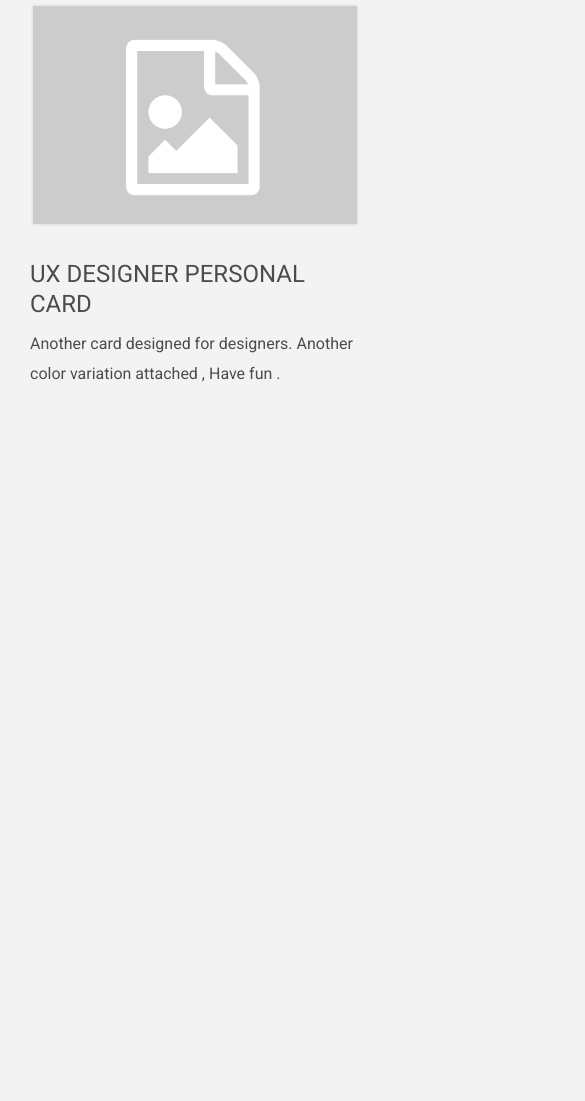
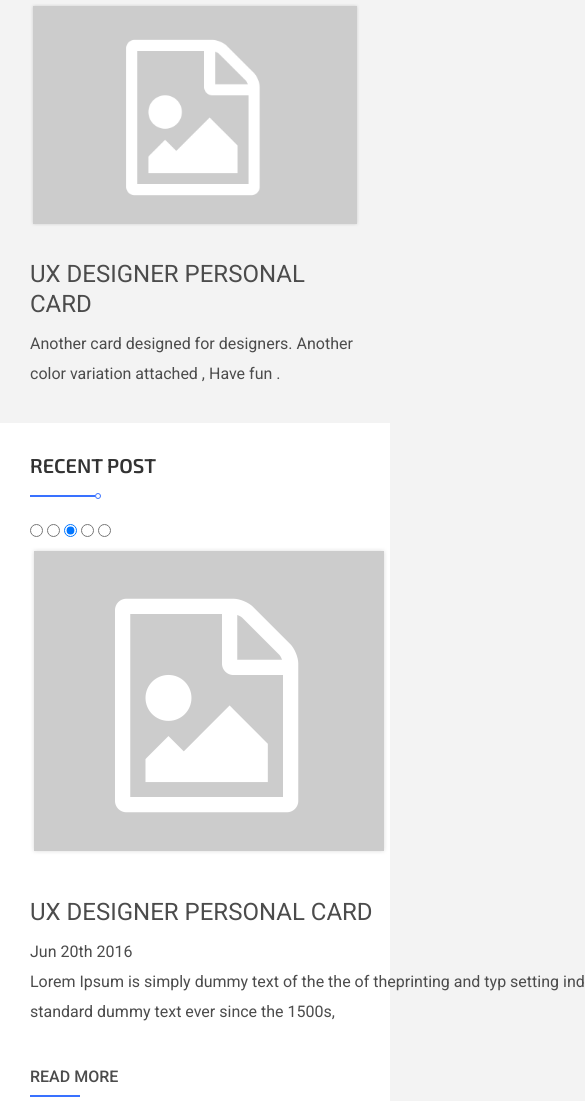
Before and after one commit to ValeryGazzaev/VisitCard, a plain HTML site: page index.html in a window 390 px wide. Shown: the part 4469-5570 px from the top of the page, 585 px wide, since content can reach past the window. Before the commit the page ends 4892 px from the top, so only its background shows below. Drawn offline with Linux system fonts and the light colour scheme.

Commit message:
slider strating

```diff
--- /dev/null
+++ b/css/blocks/post.css
@@ -0,0 +1,137 @@
+.post {
+	padding: 69px 30px 64px 97px;
+	background-color: #fff;
+}
+
+.post .title {
+	position: relative;
+	max-width: 190px;
+	line-height: 80px;
+	margin-bottom: 98px;
+}
+
+.post .title::before {
+	position: absolute;
+	content: "";
+	width: 65px;
+	height: 2px;
+	bottom: 0;
+	background-color: #3971ff;
+	transition: all 0.3s ease;
+}
+
+.post .title::after {
+	position: absolute;
+	content: "";
+	width: 4px;
+	height: 4px;
+	border-radius: 50%;
+	bottom: -2px;
+	left: 65px;
+	border: 1px solid #3971ff;
+	transition: all 0.3s ease;
+}
+
+.post:hover .title::before {
+	width: 97%;
+}
+
+.post:hover .title::after {
+	-webkit-transform: translateX(120px);
+	transform: translateX(120px);
+}
+
+.post-slides-text p:nth-of-type(1) {
+	font-size: 24px;
+	line-height: 30px;
+	text-transform: uppercase;
+	margin: 32px 0 10px;
+}
+
+.post-slides-text:hover .sub-title,
+.post-slides-text:hover {
+	color: #3971ff;
+}
+
+.post-slides-text a {
+	position: relative;
+	display: inline-block;
+	text-transform: uppercase;
+	font-size: 16px;
+	line-height: 40px;
+	font-weight: 500;
+	color: #4c4c4c;
+	transition: all 0.2s ease;
+	margin-top: 30px;
+}
+
+.post-slides-text a:hover {
+	color: #3971ff;
+}
+
+.post-slides-text a:before {
+	position: absolute;
+	bottom: 0;
+	content: "";
+	width: 50px;
+	height: 2px;
+	background-color: #3971ff;
+	transition: all 0.2s ease;
+}
+
+.post-slides-text a:hover:before {
+	width: 150px;
+}
+
+
+/*Slider post*/
+
+.post-wrap-slider {
+	position: relative;
+	width: 920px;
+}
+
+.post-wrap-slider-controls {
+	position: absolute;
+	display: block;
+	top: 0;
+	width: 670px;
+	box-shadow: inset 0 2px 0 0 #4c4c4c;
+	z-index: 100;
+}
+
+
+@media (max-width: 768px) {
+	.post {
+		padding: 40px 30px 4px 60px;
+	}
+	.post .title {
+		font-size: 28px;
+		line-height: 50px;
+		margin-bottom: 40px;
+	}
+	.post:hover .title::before {
+		width: 65px;
+	}
+	.post:hover .title::after {
+		-webkit-transform: translateX(0);
+		transform: translateX(0);
+	}
+}
+
+@media (max-width: 565px) {
+	.post {
+		padding: 30px 30px 4px 30px;
+	}
+	.post .title {
+		font-size: 20px;
+		line-height: 24px;
+		margin-bottom: 40px;
+	}
+	.post .title::before {
+		bottom: -20px;
+	}
+	.post .title::after {
+		bottom: -22px;
+	}
+}
--- a/css/blocks/project.css
+++ b/css/blocks/project.css
@@ -87,10 +87,10 @@
 	font-weight: 100;
 	top: 50%;
 	left: 50%;
+	-webkit-transform: translate(-50%, -50%);
 	transform: translate(-50%, -50%);
 	color: #3971ff;
 }
-
 
 .project-blocks p:nth-of-type(1) {
 	font-size: 24px;
--- a/css/style.css
+++ b/css/style.css
@@ -6,3 +6,4 @@
 @import url("blocks/education.css");
 @import url("blocks/experience.css");
 @import url("blocks/project.css");
+@import url("blocks/post.css");
--- a/index.html
+++ b/index.html
@@ -165,8 +165,43 @@
 							<p>Another card designed for designers. Another color variation attached ,  Have fun .</p>
 						</div>
 					</div>
+				</div>
 				<!-- end project -->
+
+				<!-- begin post -->
+				<div class="post">
+					<p class="title">Recent post</p>
+					<div class="post-wrap">
+						<div class="post-wrap-slider">
+							<input id="post-btn-1" type="radio" name="toogle">
+							<input id="post-btn-2" type="radio" name="toogle">
+							<input id="post-btn-3" type="radio" name="toogle" checked>
+							<input id="post-btn-4" type="radio" name="toogle">
+							<input id="post-btn-5" type="radio" name="toogle">
+							<div class="post-wrap-slider-controls">
+								<label for="post-btn-1"></label>
+								<label for="post-btn-2"></label>
+								<label for="post-btn-3"></label>
+								<label for="post-btn-4"></label>
+								<label for="post-btn-5"></label>
 							</div>
+							<div class="post-wrap-slider-inner">
+								<div class="post-wrap-slider-slides">
+									<div class="post-slides slide-1">
+										<a href="#"><img src="img/post-image.png"></a>
+										<div class="post-slides-text">
+											<p>UX Designer Personal Card</p>
+											<p>Jun  20th  2016</p>
+											<p>Lorem Ipsum is simply dummy text of the the of theprinting and typ setting industry. lorem Ipsum has been the industry's standard dummy text ever since the 1500s,</p>
+											<a href="#">Read more</a>
+										</div>
+									</div>
+								</div>
+							</div>
+						</div>
+					</div>
+				</div>
+				<!-- end post -->
 			</div>
 
 		</div>
```
Also changed, not shown: img/post-image.png (added). Lines whose indentation alone changed are shown as unchanged.
